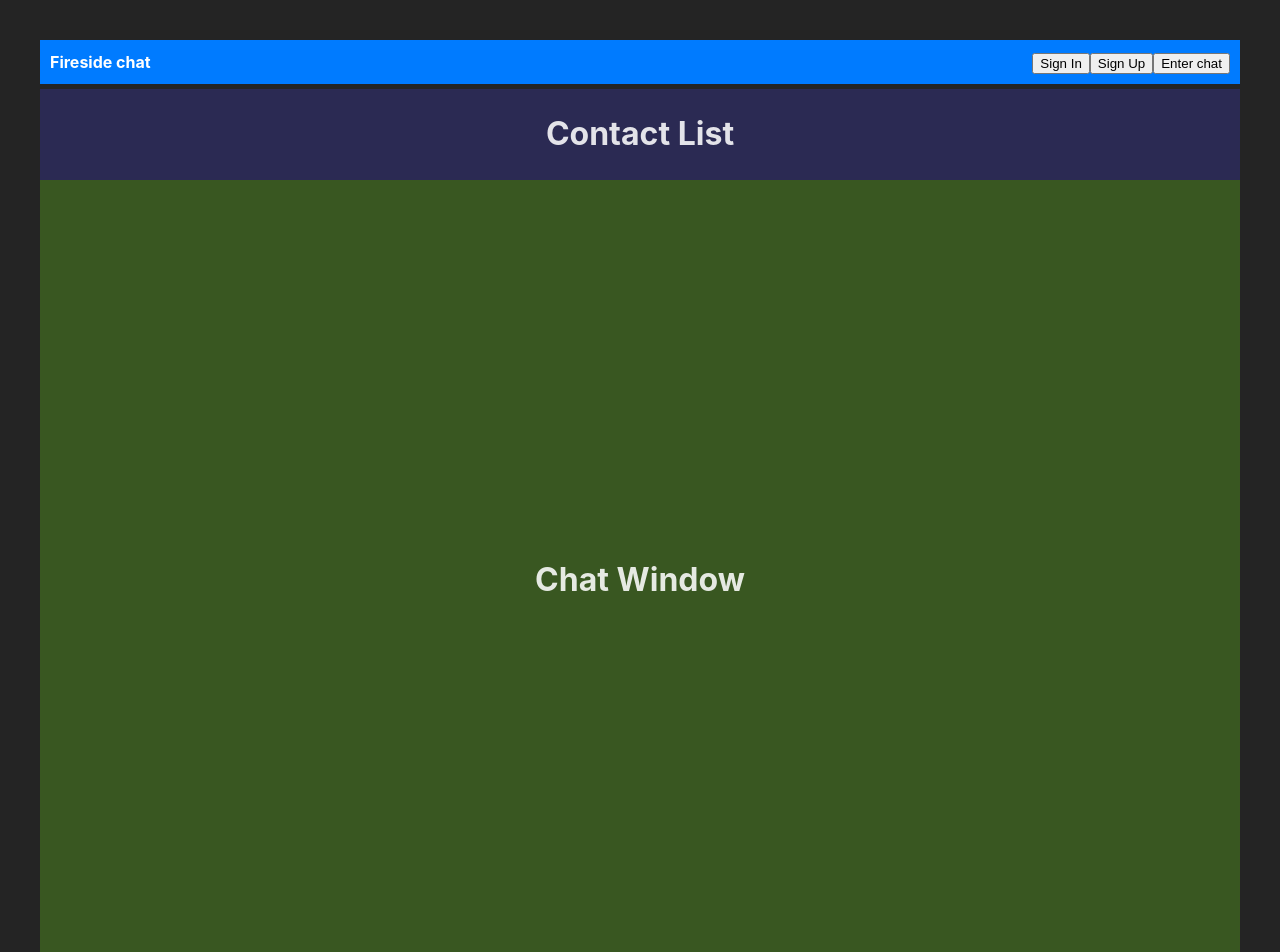
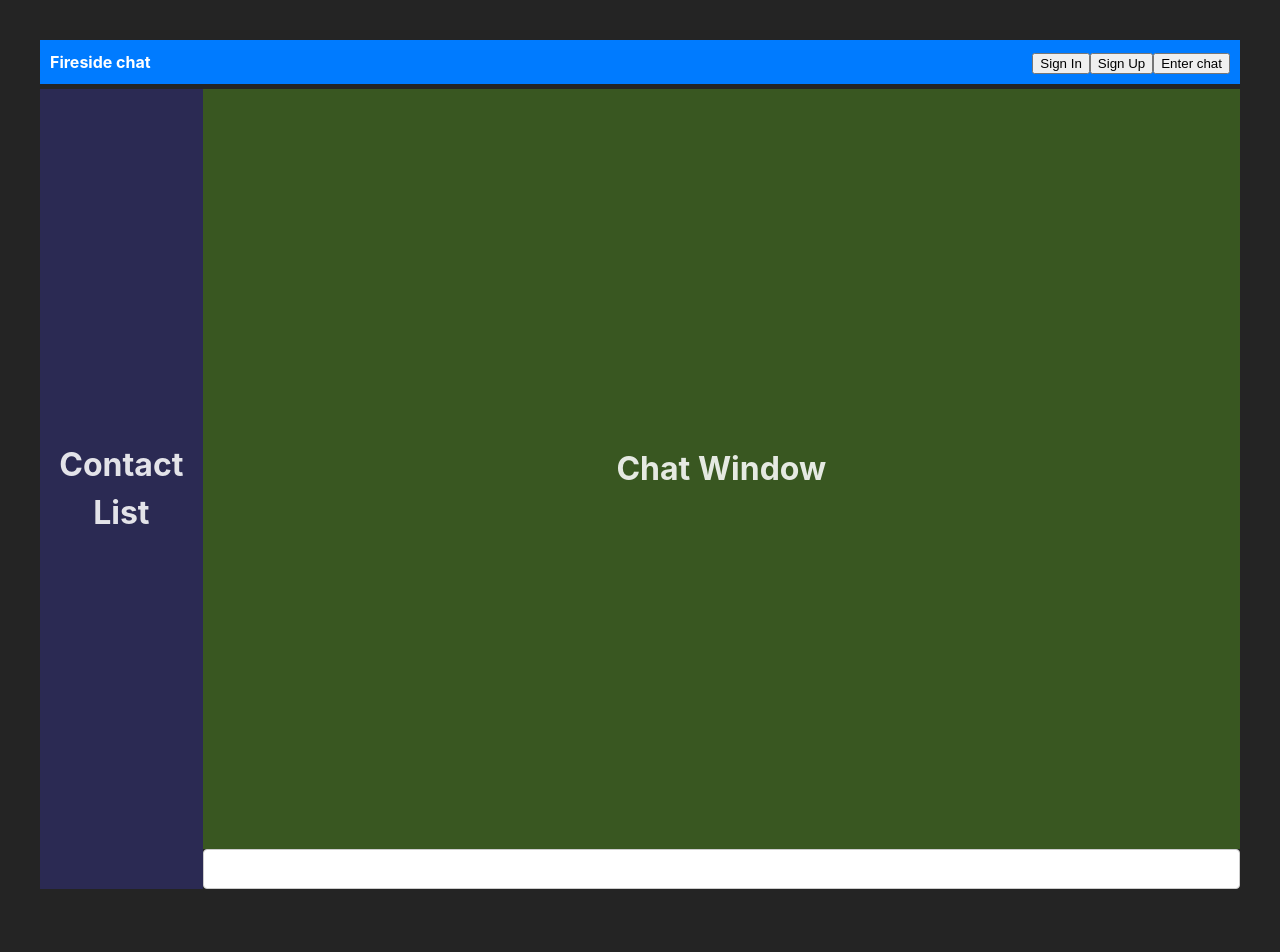
Before and after one commit to AgrisMag/fireside-chat, a React (Vite) app: page /chat in a window 1280 px wide. Shown: the top 952 px of the page. After the commit the page ends 929 px from the top, so only its background shows below. Built offline with nearby package versions, Linux system fonts and the light colour scheme.

Commit message:
styling chat window

```diff
--- a/src/pages/chat/ChatPage.tsx
+++ b/src/pages/chat/ChatPage.tsx
@@ -14,12 +14,26 @@ export const ChatPage = () => {
   return (
     <ChatPageWrapper>
       <ContactList />
-      <ChatWindow />
-      <TextInput type="text" onChange={handleInputChange} value={inputValue} />
+      <ChatAndInputWrapper>
+        <ChatWindow />
+        <TextInput
+          type="text"
+          onChange={handleInputChange}
+          value={inputValue}
+        />
+      </ChatAndInputWrapper>
     </ChatPageWrapper>
   );
 };
 
 const ChatPageWrapper = styled("div")({
-  display: "block",
+  display: "flex",
 });
+
+const ChatAndInputWrapper = styled("div")({
+  display: "flex",
+  flexDirection: "column",
+  justifyContent: "space-between",
+  height: "100vh",
+  width: "100%",
+});
```
